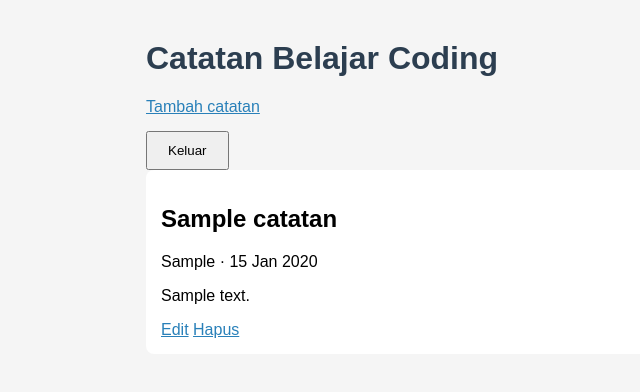
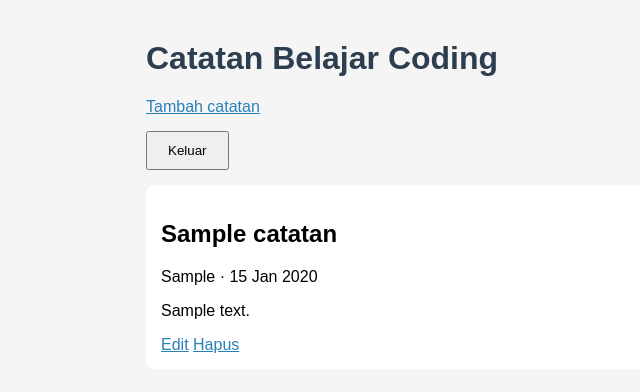
Before and after one commit to i-rokhim/catatan_belajar, a Django app: page / in a window 1280 px wide. Shown: the top 392 px of the page, without its empty margins (194-834 px from the left). Run offline with Django 5.2, Linux system fonts and the light colour scheme; a user stored in the database is signed in; tables that the repository leaves empty hold one stand-in row (values such as "Sample post").

Commit message:
Rapikan jarak tombol Keluar

```diff
--- a/catatan/static/catatan/style.css
+++ b/catatan/static/catatan/style.css
@@ -36,3 +36,7 @@ button {
     margin-top: 15px;
     padding: 10px 20px;
 }
+
+.catatan:first-of-type {
+    margin-top: 15px;
+}
```
